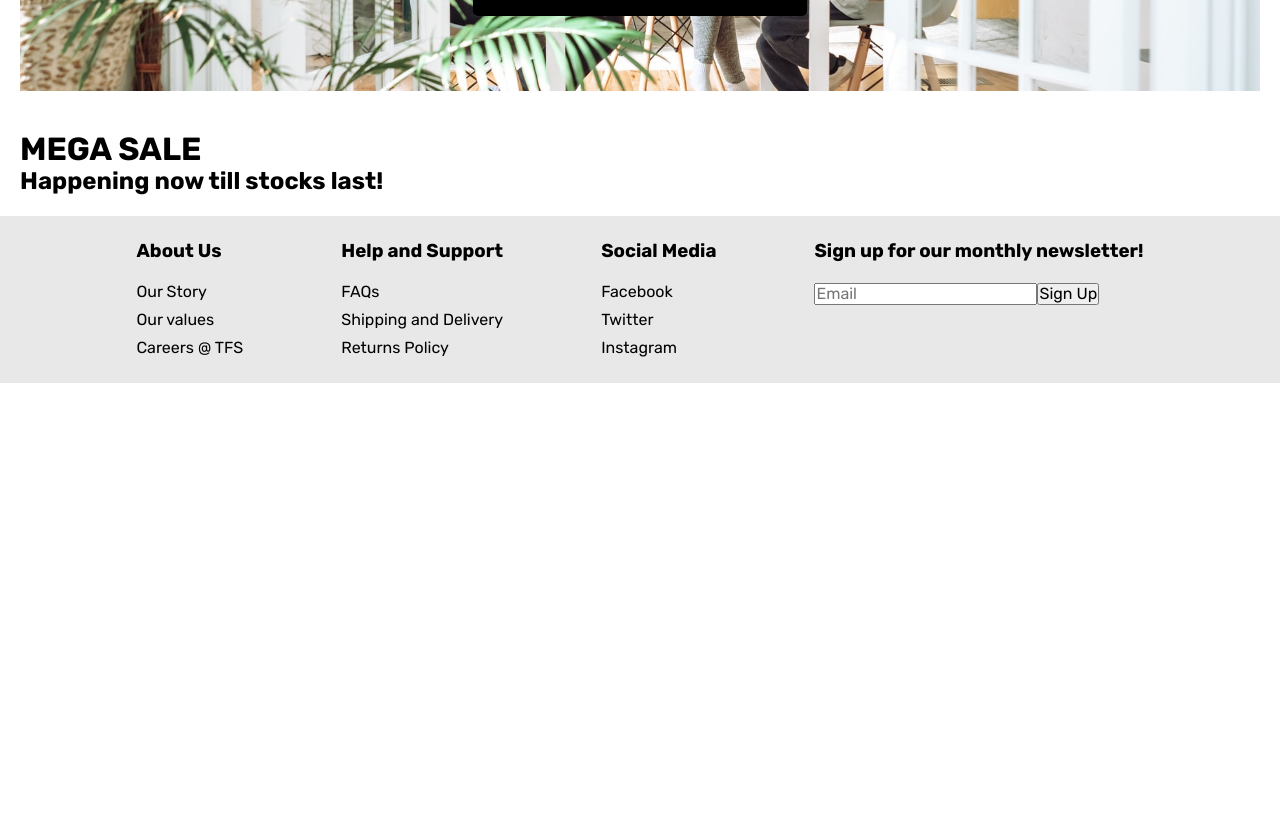
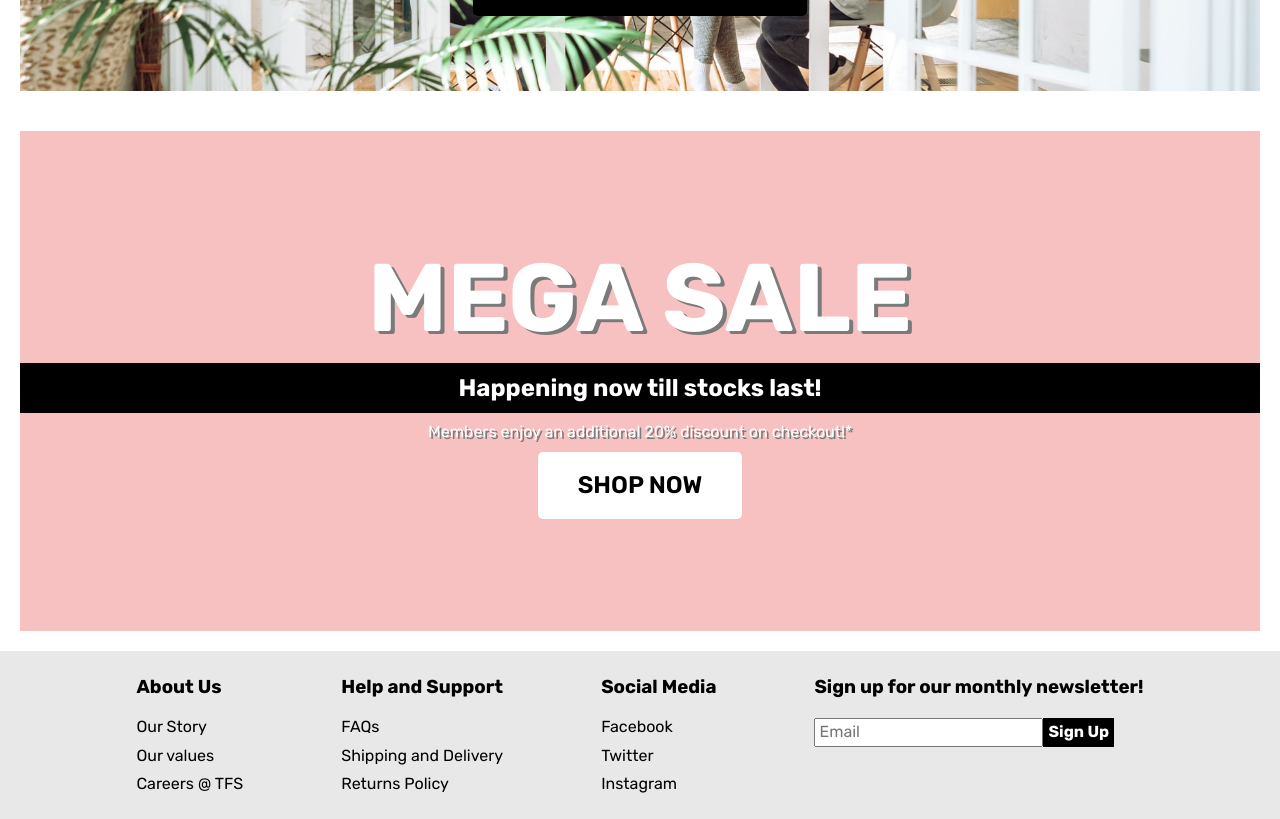
Before and after one commit to syfq-isml/odin-shopping-cart, a React (Create React App) app in the folder shopping-cart/: page / in a window 1280 px wide. Shown: the part 700-1519 px from the top of the page. Before the commit the page ends 1083 px from the top, so only its background shows below. Built offline with nearby package versions, Linux system fonts and the light colour scheme.

Commit message:
add styling to Promo2

```diff
--- a/shopping-cart/public/index.html
+++ b/shopping-cart/public/index.html
@@ -24,7 +24,7 @@
       work correctly both with client-side routing and a non-root public URL.
       Learn how to configure a non-root public URL by running `npm run build`.
     -->
-    <title>React App</title>
+    <title>The Furniture Store</title>
   </head>
   <body>
     <noscript>You need to enable JavaScript to run this app.</noscript>
--- a/shopping-cart/src/components/Footer.js
+++ b/shopping-cart/src/components/Footer.js
@@ -28,8 +28,14 @@ function Footer() {
 			<div className="footer__section fl-col-cont">
 				<h3>Sign up for our monthly newsletter!</h3>
 				<form onSubmit={(e) => e.preventDefault()}>
-					<input type="text" placeholder="Email"></input>
-					<button type="submit">Sign Up</button>
+					<input
+						type="text"
+						placeholder="Email"
+						className="footer__input"
+					></input>
+					<button type="submit" className="footer__btn">
+						Sign Up
+					</button>
 				</form>
 			</div>
 		</footer>
--- a/shopping-cart/src/components/Promotionals/Promo1.js
+++ b/shopping-cart/src/components/Promotionals/Promo1.js
@@ -2,7 +2,7 @@ import { Link } from "react-router-dom";
 
 function Promo1() {
 	return (
-		<div className="promo fl-col-cont fl-centered">
+		<div className="promo1 fl-col-cont fl-centered">
 			<div className="promo1__heading fl-col-cont">
 				<h1>SUN'S OUT,</h1>
 				<h1>FUN'S OUT!</h1>
--- a/shopping-cart/src/components/Promotionals/Promo2.js
+++ b/shopping-cart/src/components/Promotionals/Promo2.js
@@ -1,8 +1,20 @@
+import { Link } from "react-router-dom";
+
 function Promo2() {
 	return (
-		<div>
-			<h1>MEGA SALE</h1>
-			<h2>Happening now till stocks last!</h2>
+		<div className="promo2 fl-col-cont fl-centered">
+			<div className="promo2__heading">
+				<h1>MEGA SALE</h1>
+			</div>
+			<div className="promo2__subheading fl-col-cont fl-centered">
+				<h2>Happening now till stocks last!</h2>
+			</div>
+			<div className="promo2__subtext">
+				<p>Members enjoy an additional 20% discount on checkout!*</p>
+			</div>
+			<Link to="/products">
+				<button className="promo2__browseBtn">SHOP NOW</button>
+			</Link>
 		</div>
 	);
 }
--- a/shopping-cart/src/styles/styles.css
+++ b/shopping-cart/src/styles/styles.css
@@ -116,6 +116,21 @@ li {
 	gap: 20px;
 }
 
+.footer__input {
+	padding: 3px;
+}
+
+.footer__btn {
+	background-color: black;
+	font-weight: 700;
+	color: white;
+	border: 0;
+	min-height: 20px;
+	padding: 5px;
+
+	text-transform: capitalize;
+}
+
 .footer__links {
 	gap: 10px;
 }
@@ -124,7 +139,7 @@ li {
 	cursor: pointer;
 }
 
-.promo {
+.promo1 {
 	height: 500px;
 
 	background-image: url(../assets/promo1.jpg);
@@ -164,3 +179,38 @@ li {
 	margin: 0 10px 10px;
 	gap: 5px;
 }
+
+.promo2 {
+	height: 500px;
+	color: #ffffff;
+	background: #f7c1c1;
+	gap: 10px;
+}
+
+.promo2__heading {
+	font-size: 3rem;
+	text-shadow: 4px 3px 0px #7a7a7a;
+}
+
+.promo2__subheading {
+	width: 100%;
+	height: 50px;
+	background-color: black;
+	color: white;
+}
+
+.promo2__subtext {
+	text-shadow: 2px 2px 0px #7a7a7a;
+}
+
+.promo2__browseBtn {
+	border: 0;
+	cursor: pointer;
+	padding: 20px 40px;
+	background-color: white;
+	border-radius: 5px;
+	color: black;
+	font-size: 1.5rem;
+	text-transform: uppercase;
+	font-weight: 600;
+}
```
